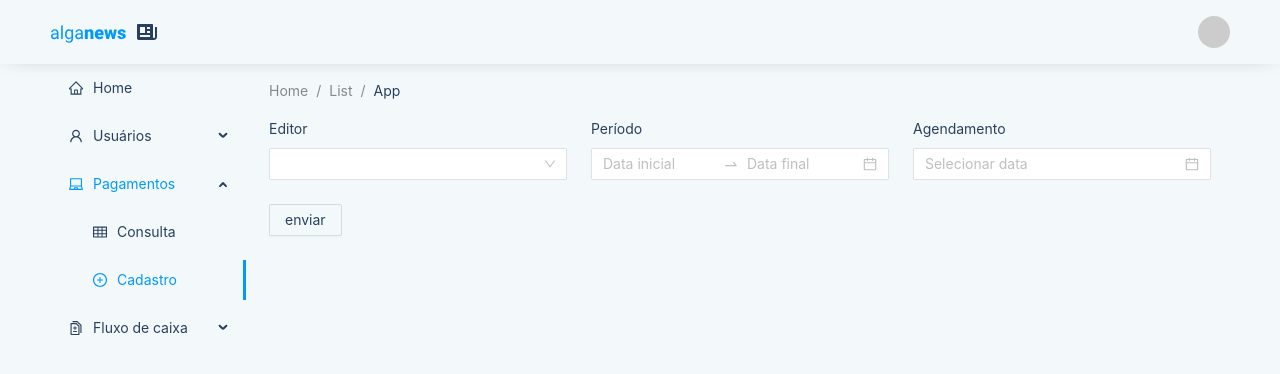
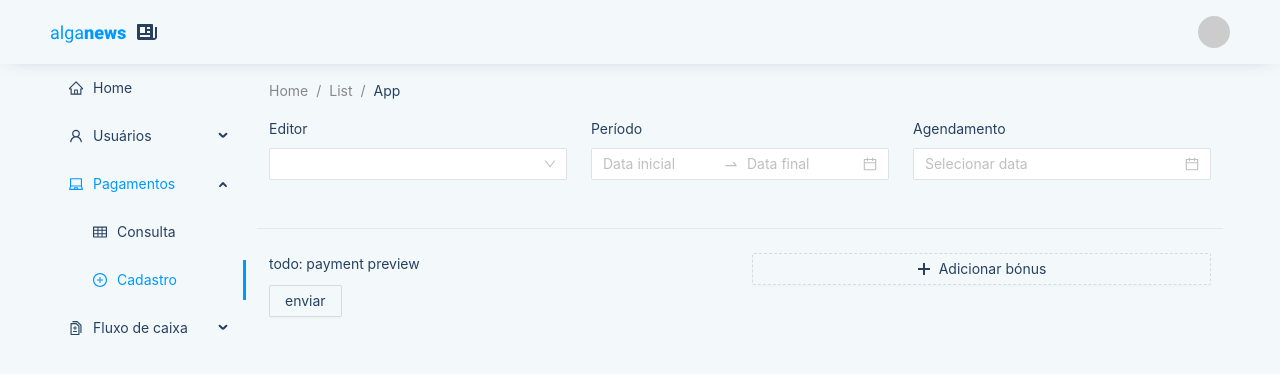
Before and after one commit to EvandroMonteiro/alganews-admin, a React (Create React App) app: page /payments/create in a window 1280 px wide. Shown: the top 374 px of the page. Built offline with nearby package versions, Linux system fonts and the light colour scheme.

Commit message:
Configure form array

```diff
--- a/src/app/features/PaymentForm.tsx
+++ b/src/app/features/PaymentForm.tsx
@@ -1,11 +1,22 @@
-import { Button, Col, DatePicker, Form, Input, Row, Select } from 'antd';
+import {
+  Button,
+  Col,
+  DatePicker,
+  Divider,
+  Form,
+  Input,
+  Row,
+  Select,
+} from 'antd';
 import { useForm } from 'antd/lib/form/Form';
 import { Payment } from 'goodvandro-alganews-sdk';
 import moment, { Moment } from 'moment';
 import useUsers from '../../core/hooks/useUsers';
+import { PlusOutlined, DeleteOutlined } from '@ant-design/icons';
+import CurrencyInput from '../components/CurrencyInput';
 
 export default function PaymentForm() {
-  const [form] = useForm();
+  const [form] = useForm<Payment.Input>();
   const { editors } = useUsers();
   return (
     <Form<Payment.Input>
@@ -87,6 +98,75 @@
             />
           </Form.Item>
         </Col>
+        <Divider />
+        <Col xs={24} lg={12}>
+          todo: payment preview
+        </Col>
+        <Col xs={24} lg={12}>
+          <Form.List name={'bonuses'}>
+            {(fields, { add, remove }) => {
+              return (
+                <>
+                  {fields.map((field) => {
+                    return (
+                      <Row gutter={24}>
+                        <Col xs={24} lg={14}>
+                          <Form.Item
+                            label={'Descrição'}
+                            {...field}
+                            name={[field.name, 'title']}
+                          >
+                            <Input placeholder={'E.g.: 1 milhão de views'} />
+                          </Form.Item>
+                        </Col>
+                        <Col xs={24} lg={6}>
+                          <Form.Item
+                            label={'Valor'}
+                            initialValue={0}
+                            {...field}
+                            name={[field.name, 'amount']}
+                          >
+                            <CurrencyInput
+                              onChange={(a, amount) => {
+                                const { bonuses } = form.getFieldsValue();
+
+                                form.setFieldsValue({
+                                  bonuses: bonuses?.map((bonus, index) => {
+                                    return index === field.name
+                                      ? { title: bonus.title, amount }
+                                      : bonus;
+                                  }),
+                                });
+                              }}
+                            />
+                          </Form.Item>
+                        </Col>
+                        <Col xs={24} lg={4}>
+                          <Form.Item label={'Remover'}>
+                            <Button
+                              onClick={() => remove(field.name)}
+                              icon={<DeleteOutlined />}
+                              danger
+                              size={'small'}
+                            />
+                          </Form.Item>
+                        </Col>
+                      </Row>
+                    );
+                  })}
+                  <Button
+                    type={'dashed'}
+                    onClick={() => add()}
+                    block
+                    icon={<PlusOutlined />}
+                  >
+                    Adicionar bónus
+                  </Button>
+                </>
+              );
+            }}
+          </Form.List>
+        </Col>
       </Row>
       <Button htmlType='submit'>enviar</Button>
     </Form>
```
